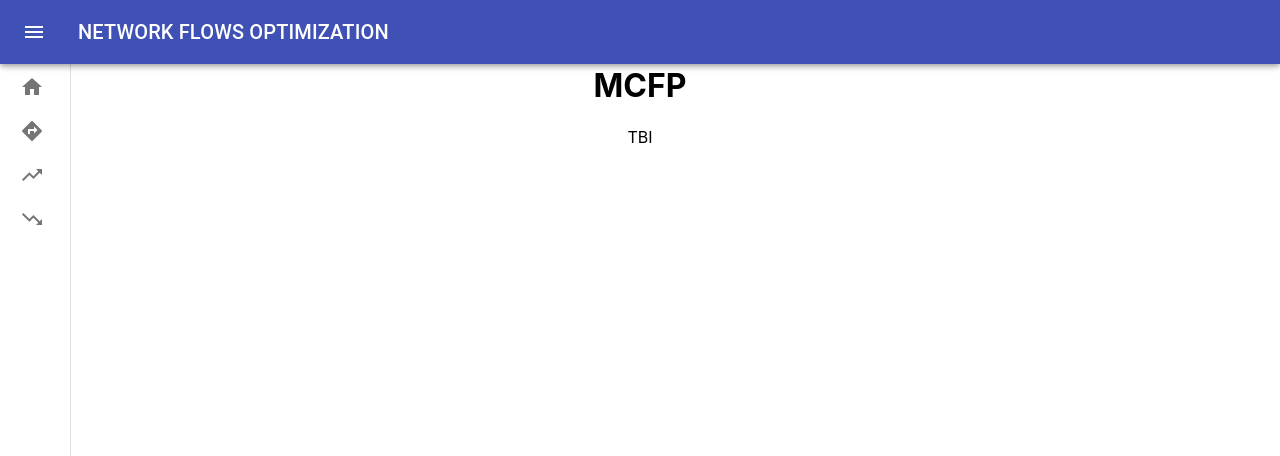
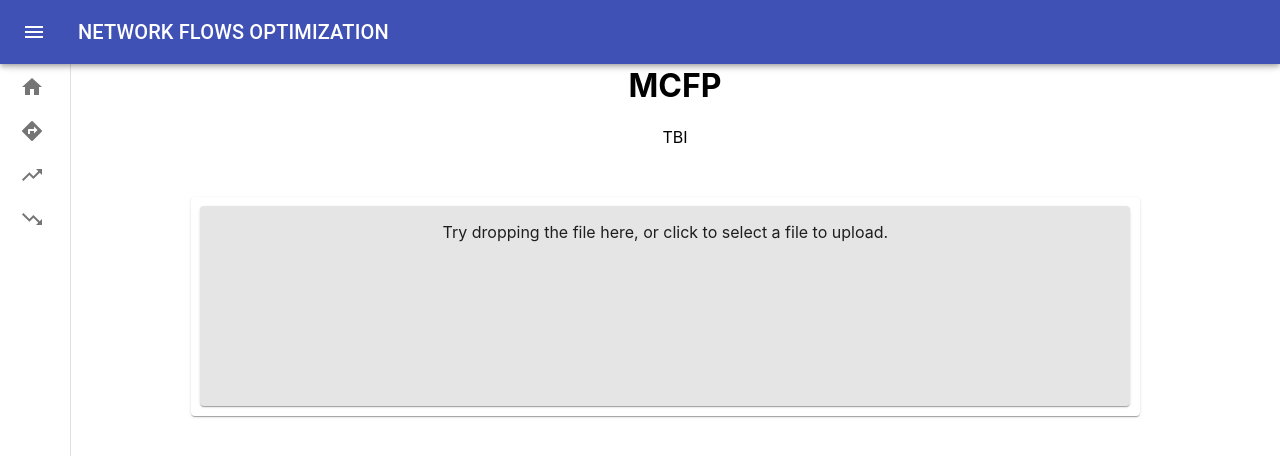
Before and after one commit to riccardolocci/NFO, a React (Create React App) app: page /#/mcfp in a window 1280 px wide. Shown: the top 456 px of the page. Built offline with nearby package versions, Linux system fonts and the light colour scheme.

Commit message:
NFO#1: Added Dropzone component

```diff
--- a/package.json
+++ b/package.json
@@ -8,8 +8,9 @@
     "classnames": "^2.2.6",
     "react": "^16.12.0",
     "react-dom": "^16.12.0",
+    "react-dropzone": "^10.2.1",
     "react-router-dom": "^5.1.2",
-    "react-scripts": "3.2.0"
+    "react-scripts": "^3.3.0"
   },
   "scripts": {
     "start": "react-scripts start",
--- /dev/null
+++ b/src/components/Dropzone.js
@@ -0,0 +1,50 @@
+import React, { Component } from 'react'
+import Drop from 'react-dropzone';
+import {Paper} from '@material-ui/core';
+
+import '../css/Dropzone.css'
+
+class Dropzone extends Component {
+
+    constructor(props){
+        super(props);
+        this.getFile = this.props.getFile;
+    }
+
+    onDrop = (accepted, rejected) => {
+        const scope = this;
+
+        var reader = new FileReader();
+
+        reader.onload = function(progressEvent){
+            scope.getFile(this.result);
+        };
+
+        for (var f of accepted) {
+            reader.readAsText(f);
+        }
+    }
+
+    render(){
+        return (
+            <div className="Dropzone-root">
+                <Paper className={this.props.hide ? "Dropzone-paperHide" : "Dropzone-paper"}>
+                    <Drop accept=".json" onDrop={this.onDrop}>
+                        {({ getRootProps, getInputProps }) => (
+                            <div {...getRootProps()} className="Dropzone-dropDiv">
+                                <Paper className="Dropzone-dropPaper">
+                                    <input {...getInputProps()}/>
+                                    <div>
+                                        <p>Try dropping the file here, or click to select a file to upload.</p>
+                                    </div>
+                                </Paper>
+                            </div>
+                        )}
+                    </Drop>
+                </Paper>
+            </div>
+        )
+    }
+}
+
+export default Dropzone;
--- a/src/components/MCFP.js
+++ b/src/components/MCFP.js
@@ -1,19 +1,32 @@
 import React, { Component } from 'react'
+import Dropzone from './Dropzone';
+
+import '../css/MCFP.css'
 
 class MCFP extends Component {
     constructor(props){
         super(props)
-        this.state = {}
+        this.state = {
+            file: null
+        }
+    }
+
+    getFile = (f) => {
+        this.setState({
+            file: f
+        })
     }
 
     render() {
         return (
-            <div>
-                <div>
-                    <div style={{extAlign: 'center'}}><h1>MCFP</h1></div>
-                </div>
-                <div>
+            <div className="MCFP-root">
+                <div><h1>MCFP</h1></div>
+                <div className={this.state.file ? "MCFP-contentOneClosed" : "MCFP-contentOne"}>
                     TBI
+                    <Dropzone
+                        getFile={this.getFile}
+                        hide={this.state.file}
+                    />
                 </div>
             </div>
         )
--- a/src/components/MFP.js
+++ b/src/components/MFP.js
@@ -1,19 +1,32 @@
 import React, { Component } from 'react'
+import Dropzone from './Dropzone';
+
+import '../css/MFP.css'
 
 class MFP extends Component {
     constructor(props){
         super(props)
-        this.state = {}
+        this.state = {
+            file: null
+        }
+    }
+
+    getFile = (f) => {
+        this.setState({
+            file: f
+        })
     }
 
     render() {
         return (
-            <div>
-                <div>
-                    <div style={{extAlign: 'center'}}><h1>MFP</h1></div>
-                </div>
-                <div>
+            <div className="MFP-root">
+                <div><h1>MFP</h1></div>
+                <div className={this.state.file ? "MFP-contentOneClosed" : "MFP-contentOne"}>
                     TBI
+                    <Dropzone
+                        getFile={this.getFile}
+                        hide={this.state.file}
+                    />
                 </div>
             </div>
         )
--- a/src/components/SPP.js
+++ b/src/components/SPP.js
@@ -1,19 +1,32 @@
-import React, { Component } from 'react'
+import React, { Component } from 'react';
+import Dropzone from './Dropzone';
+
+import '../css/SPP.css'
 
 class SPP extends Component {
     constructor(props){
         super(props)
-        this.state = {}
+        this.state = {
+            file: null
+        }
+    }
+
+    getFile = (f) => {
+        this.setState({
+            file: f
+        })
     }
 
     render() {
         return (
-            <div>
-                <div>
-                    <div style={{extAlign: 'center'}}><h1>SPP</h1></div>
-                </div>
-                <div>
+            <div className="SPP-root">
+                <div><h1>SPP</h1></div>
+                <div className={this.state.file ? "SPP-contentOneClosed" : "SPP-contentOne"}>
                     TBI
+                    <Dropzone
+                        getFile={this.getFile}
+                        hide={this.state.file}
+                    />
                 </div>
             </div>
         )
--- a/src/css/App.css
+++ b/src/css/App.css
@@ -24,7 +24,7 @@
 .App-root {
   flex-grow: 1;
   height: 100vh;
-  overflow: auto;
+  overflow: hidden;
   position: relative;
   display: flex;
   width: 100%;
@@ -36,6 +36,7 @@
   min-width: 0;
   height: 100vh;
   margin-top: 45px;
+  margin-left: 70px;
 }
 
 .App-centerPane {
--- /dev/null
+++ b/src/css/Dropzone.css
@@ -0,0 +1,27 @@
+.Dropzone-root {
+    width: 98%;
+    height: 50%;
+    margin-top: 50px;
+}
+
+.Dropzone-paper {
+    height: 100%;
+    padding: 1%;
+    margin-top: 50px;
+}
+
+.Dropzone-paperHide {
+    height: 100%;
+    margin-top: 50px;
+}
+
+.Dropzone-dropPaper {
+    height: 100%;
+    background-color: rgba(0,0,0,0.1) !important;
+    overflow-y: auto;
+    position: relative;
+}
+
+.Dropzone-dropDiv {
+    height: 100%;
+}
--- a/src/css/MCFP.css
+++ b/src/css/MCFP.css
@@ -0,0 +1,18 @@
+.MCFP-root{
+    height: 100%;
+}
+
+.MCFP-contentOne {
+    height: 50%;
+    width: 80%;
+    margin-left: auto;
+    margin-right: auto;
+}
+
+.MCFP-contentOneClosed {
+    height: 0;
+    width: 80%;
+    margin-left: auto;
+    margin-right: auto;
+    transition: 1s;
+}
--- a/src/css/MFP.css
+++ b/src/css/MFP.css
@@ -0,0 +1,18 @@
+.MFP-root{
+    height: 100%;
+}
+
+.MFP-contentOne {
+    height: 50%;
+    width: 80%;
+    margin-left: auto;
+    margin-right: auto;
+}
+
+.MFP-contentOneClosed {
+    height: 0;
+    width: 80%;
+    margin-left: auto;
+    margin-right: auto;
+    transition: 1s;
+}
--- a/src/css/SPP.css
+++ b/src/css/SPP.css
@@ -0,0 +1,18 @@
+.SPP-root{
+    height: 100%;
+}
+
+.SPP-contentOne {
+    height: 50%;
+    width: 80%;
+    margin-left: auto;
+    margin-right: auto;
+}
+
+.SPP-contentOneClosed {
+    height: 0;
+    width: 80%;
+    margin-left: auto;
+    margin-right: auto;
+    transition: 1s;
+}
```
Also changed, not shown: 1 other file (tests, documents, lock files or other folders).
